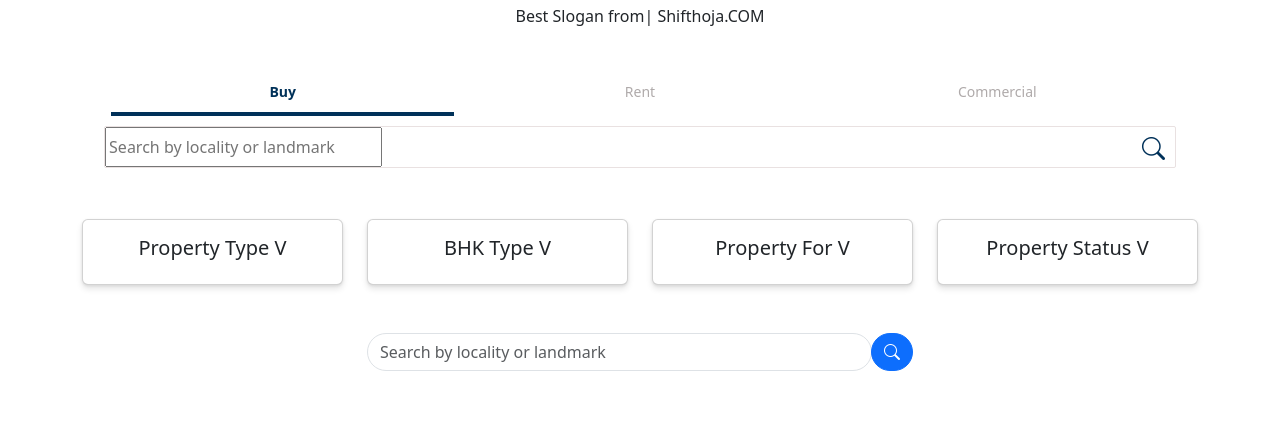
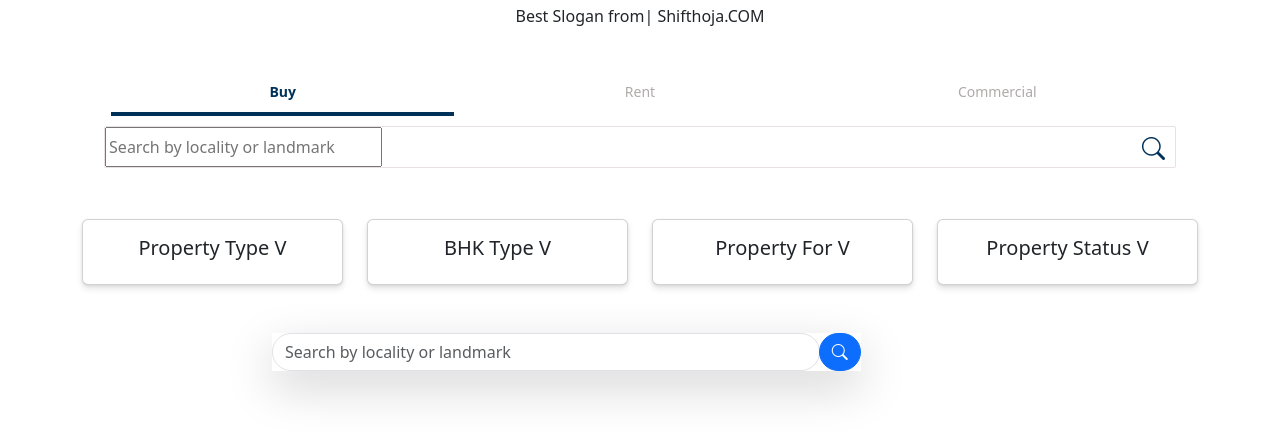
Before and after one commit to mudassir-jmi/shift, a plain HTML site: page index.html in a window 1280 px wide. Drawn offline with nearby package versions, Linux system fonts and the light colour scheme.

Commit message:
update index.html

```diff
--- a/index.html
+++ b/index.html
@@ -40,9 +40,6 @@
 
         /*  for bottom searchbar */
 
-        .container.mt-5 {
-            margin-top: 30px;
-        }
 
         .input-group {
             position: relative;
@@ -59,6 +56,12 @@
             right: 0;
             top: 0;
             bottom: 0;
+        }
+
+        @media (min-width: 992px) {
+            .input-group {
+                width: 80%;
+            }
         }
 
     </style>
@@ -120,8 +123,8 @@
     <!-- search bar section start -->
     <div class="container mt-5">
         <div class="row justify-content-center">
-        <div class="col-lg-6 col-md-8 col-sm-10">
-            <div class="input-group">
+            <div class="col-lg-8 col-md-10">
+                <div class="input-group shadow-lg">
                     <input type="text" class="form-control" placeholder="Search by locality or landmark">
                     <button class="btn btn-primary" type="button">
                         <i class="bi bi-search"></i>
```
Lines whose indentation alone changed are shown as unchanged.
